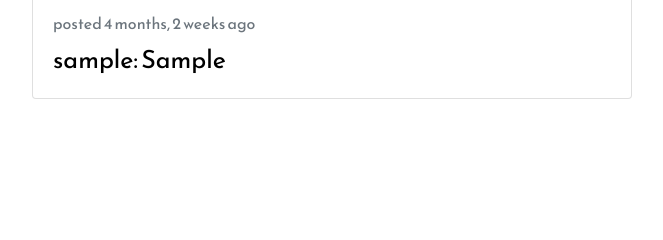
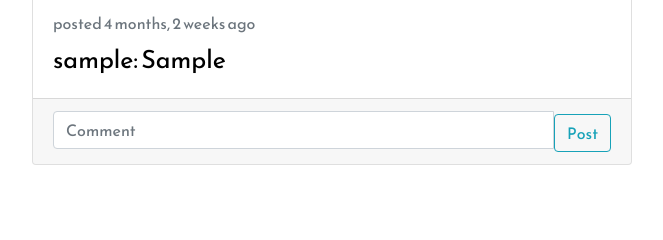
Before and after one commit to kangangi/Finsta, a Django app: page / in a window 1280 px wide. Shown: the part 535-775 px from the top of the page, without its empty margins (308-971 px from the left). Run offline with Django 3.2, Linux system fonts and the light colour scheme; a user stored in the database is signed in; tables that the repository leaves empty hold one stand-in row (values such as "Sample post"); some libraries are stand-ins or nearby versions; some web fonts are replaced.

Commit message:
add comments to homepage

```diff
--- a/insta/models.py
+++ b/insta/models.py
@@ -46,8 +46,8 @@ class Profile(models.Model):
     user = models.OneToOneField(User, on_delete = models.CASCADE)
     profile_pic = CloudinaryField('image')
     bio =  models.TextField(blank=True)
-    followers = models.ManyToManyField(User, related_name='followers')
-    following = models.ManyToManyField(User, related_name='following')
+    # followers = models.ManyToManyField(User, related_name='followers')
+    # following = models.ManyToManyField(User, related_name='following')
 
     def __str__(self):
         return self.user.username
--- a/insta/templates/home.html
+++ b/insta/templates/home.html
@@ -14,6 +14,19 @@
 
 
 
+
+    </div>
+    <div class=" card-footer">
+        <form role="add_comment" , action="{% url 'add_comment_homepage' image.id %}">
+            {% csrf_token%}
+            <div class="input-group">
+                <input type="text" class="form-control" placeholder="Comment" name="comment">
+                <div class="input-group-btn">
+                    <button class="btn btn-outline-info" type="submit"> Post</button>
+
+                </div>
+            </div>
+        </form>
     </div>
 </div>
 
--- a/insta/urls.py
+++ b/insta/urls.py
@@ -12,7 +12,8 @@ urlpatterns = [
     path('comment/<int:id>', views.add_comment,name = "add_comment" ),
     path('like/<int:id>', views.like_image, name = 'like_image'),
     path('image/details/<int:id>', views.image_details, name = 'image_details'),
-    path('profile/edit', views.edit_profile,name = 'edit_profile')
+    path('profile/edit', views.edit_profile,name = 'edit_profile'),
+    path('comment/home/<int:id>', views.add_comment_homepage,name = "add_comment_homepage" )
 ]
 
 if settings.DEBUG:
--- a/insta/views.py
+++ b/insta/views.py
@@ -17,8 +17,6 @@ def home(request):
     title = "Finsta"
     images = Image.objects.all().order_by("-pub_date")
 
-
-
     return render(request, "home.html", {"images": images})
 
 
@@ -34,6 +32,9 @@ def profile(request):
 
 @login_required
 def upload_image(request):
+    '''
+    Enables user to upload image
+    '''
     if request.method == "POST":
         form = AddImageForm(request.POST, request.FILES)
         if form.is_valid():
@@ -114,6 +115,9 @@ def image_details(request,id):
     return render(request, 'image_details.html',{"image": image, "total_likes": total_likes, "comments": comments ,"liked" : liked})
 
 def edit_profile(request):
+    '''
+    Edits profile picture and bio
+    '''
     current_user = request.user
 
     if request.method == "POST":
@@ -130,3 +134,18 @@ def edit_profile(request):
     else:
         form = AddProfpicForm()
     return render(request, 'edit_profile.html', {"form": form})
+
+
+
+def add_comment_homepage(request,id):
+    '''
+    Add new comments
+    '''
+    image = Image.objects.get(pk=id)
+    content= request.GET.get("comment")
+    print(content)
+    user = request.user
+    comment = Comment( image = image, content = content, user = user)
+    comment.save_comment()
+
+    return redirect('home')
--- a/static/css/base.css
+++ b/static/css/base.css
@@ -4,7 +4,6 @@
     font-weight: bold;
 
 }
-
 
 .navbar-list{
     font-size: 40px;
```
